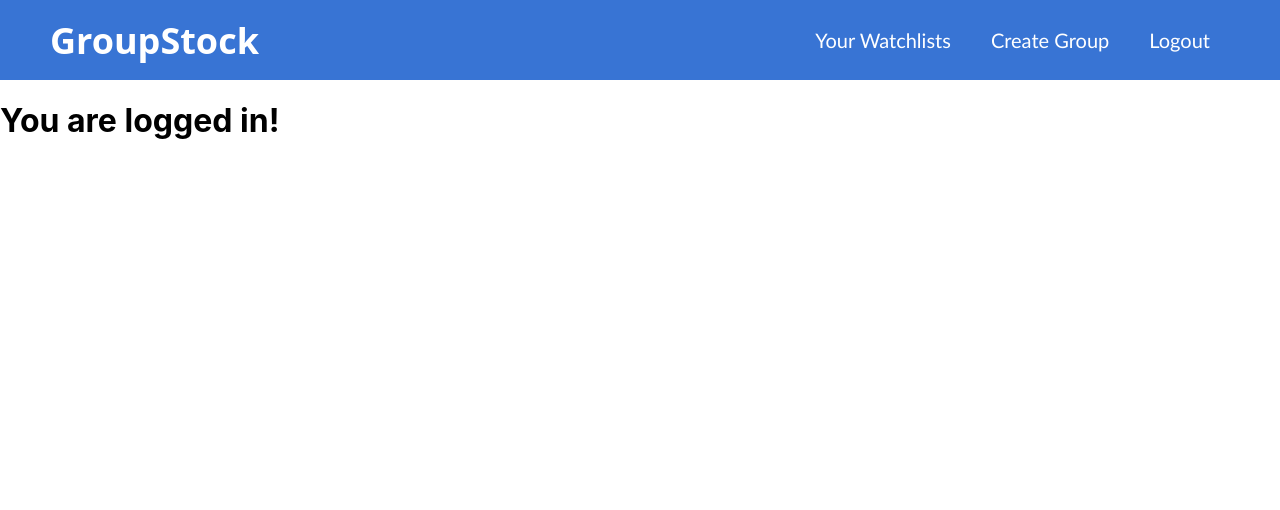
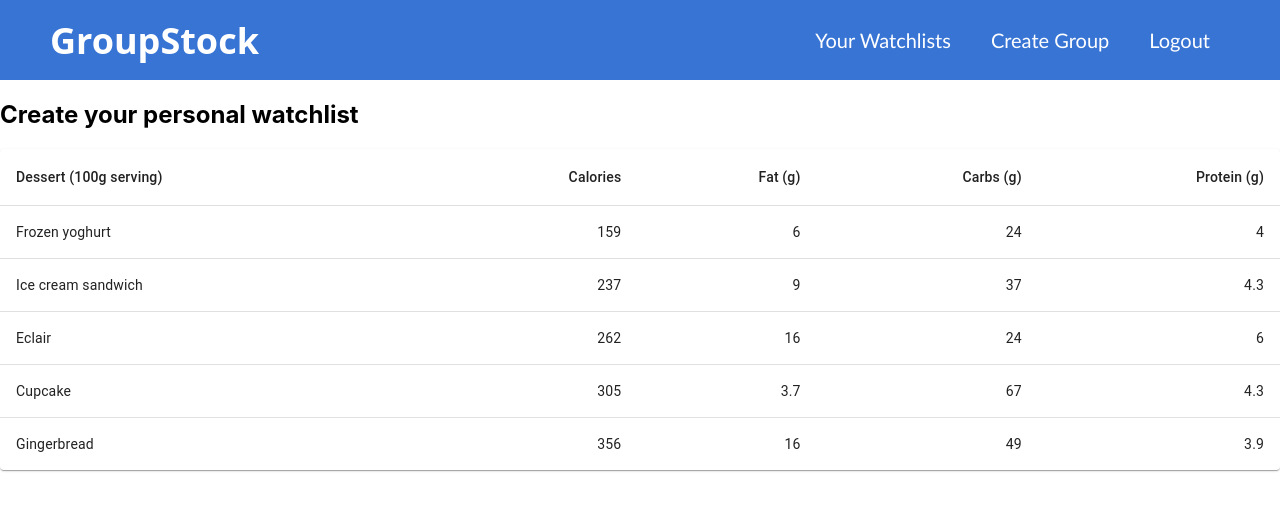
Before and after one commit to williamdjting/372-finalproject, a React (Create React App) app in the folder client/: page /dashboard1 in a window 1280 px wide. Shown: the top 510 px of the page. Built offline with nearby package versions, Linux system fonts and the light colour scheme; no server answers.

Commit message:
started using MUI to template dashboard1to9

```diff
--- a/client/src/pages/dashboard/Dashboard1.js
+++ b/client/src/pages/dashboard/Dashboard1.js
@@ -1,10 +1,77 @@
-import React from 'react'
+import * as React from 'react';
+import Table from '@mui/material/Table';
+import TableBody from '@mui/material/TableBody';
+import TableCell from '@mui/material/TableCell';
+import TableContainer from '@mui/material/TableContainer';
+import TableHead from '@mui/material/TableHead';
+import TableRow from '@mui/material/TableRow';
+import Paper from '@mui/material/Paper';
+
+function createData(name, calories, fat, carbs, protein) {
+    return { name, calories, fat, carbs, protein };
+  }
+
+  const rows = [
+    createData('Frozen yoghurt', 159, 6.0, 24, 4.0),
+    createData('Ice cream sandwich', 237, 9.0, 37, 4.3),
+    createData('Eclair', 262, 16.0, 24, 6.0),
+    createData('Cupcake', 305, 3.7, 67, 4.3),
+    createData('Gingerbread', 356, 16.0, 49, 3.9),
+  ];
 
 function Dashboard1() {
     return (
-        <h1>You are logged in!</h1>
-    )
-}
+      <div>
+        <h2>Create your personal watchlist</h2>
+        <TableContainer component={Paper}>
+            <Table sx={{ minWidth: 400 }} aria-label="simple table">
+            <TableHead>
+                <TableRow>
+                <TableCell>Dessert (100g serving)</TableCell>
+                <TableCell align="right">Calories</TableCell>
+                <TableCell align="right">Fat&nbsp;(g)</TableCell>
+                <TableCell align="right">Carbs&nbsp;(g)</TableCell>
+                <TableCell align="right">Protein&nbsp;(g)</TableCell>
+                </TableRow>
+            </TableHead>
+            <TableBody>
+                {rows.map((row) => (
+                <TableRow
+                    key={row.name}
+                    sx={{ '&:last-child td, &:last-child th': { border: 0 } }}
+                >
+                    <TableCell component="th" scope="row">
+                    {row.name}
+                    </TableCell>
+                    <TableCell align="right">{row.calories}</TableCell>
+                    <TableCell align="right">{row.fat}</TableCell>
+                    <TableCell align="right">{row.carbs}</TableCell>
+                    <TableCell align="right">{row.protein}</TableCell>
+                </TableRow>
+                ))}
+            </TableBody>
+            </Table>
+        </TableContainer>
+      </div>
+    );
+  }
+
+
+
+
+// function Dashboard1() {
+//     return (
+//         <>
+//         <DataGrid
+//             rows={5}
+//             columns={5}
+//             pageSize={5}
+//             rowsPerPageOptions={[5]}
+//             checkboxSelection
+//         />
+//         </>
+//     )
+// }
 
 
 export default Dashboard1;
--- a/package.json
+++ b/package.json
@@ -17,6 +17,9 @@
   "author": "",
   "license": "ISC",
   "dependencies": {
+    "@emotion/react": "^11.9.3",
+    "@emotion/styled": "^11.9.3",
+    "@mui/material": "^5.8.7",
     "bcrypt": "^5.0.1",
     "express": "^4.18.1",
     "jsonwebtoken": "^8.5.1",
```
Also changed, not shown: 1 other file (tests, documents, lock files or other folders).
